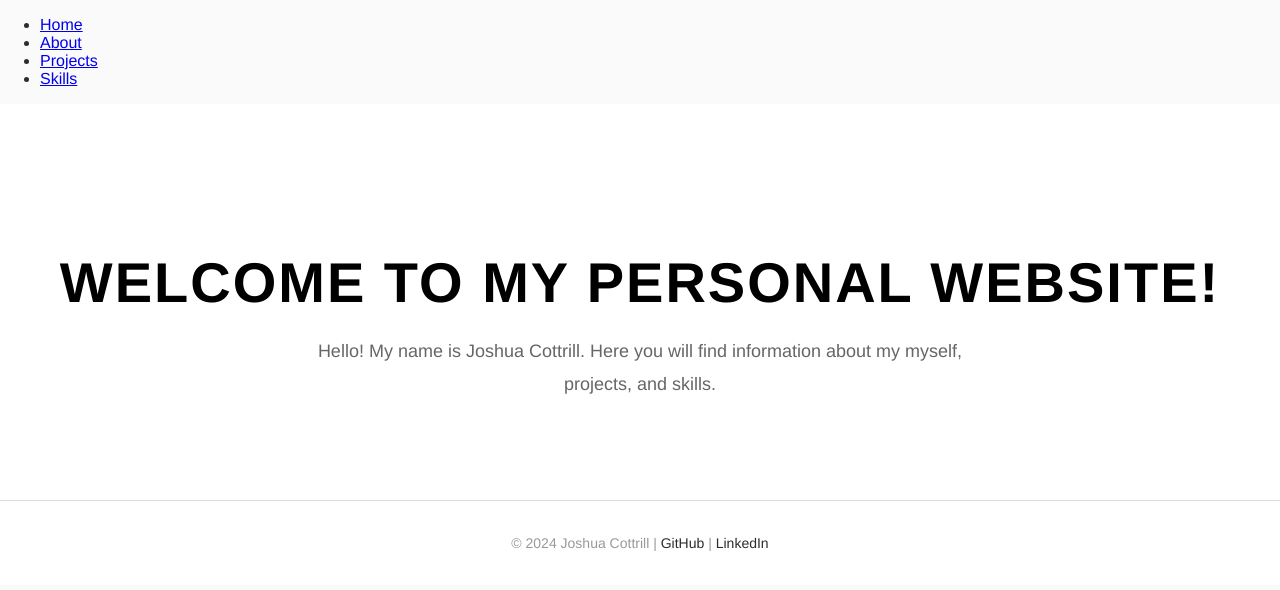
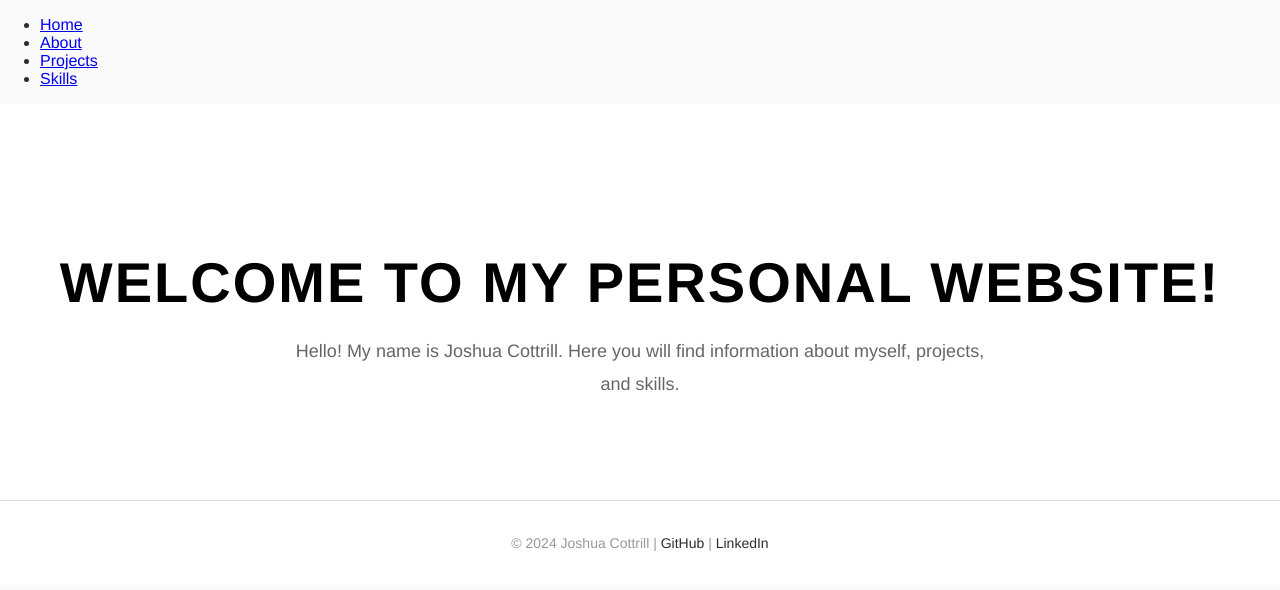
Before and after one commit to joshuacottrill/joshuacottrill.github.io, a plain HTML site: page index.html in a window 1280 px wide. Drawn offline with Linux system fonts and the light colour scheme.

Commit message:
Update index.html
new

```diff
--- a/index.html
+++ b/index.html
@@ -20,7 +20,7 @@
 
   <section class="home-section">
     <h1>Welcome to my personal website!</h1>
-    <p>Hello! My name is Joshua Cottrill. Here you will find information about my myself, projects, and skills.</p>
+    <p>Hello! My name is Joshua Cottrill. Here you will find information about myself, projects, and skills.</p>
   </section>
 
   <footer>
```
